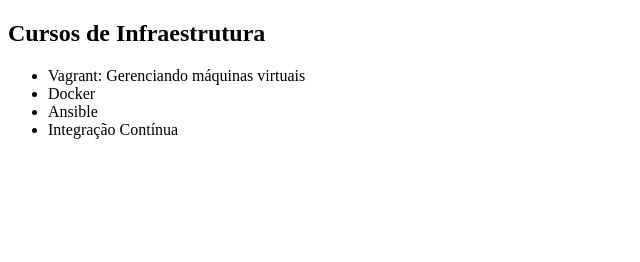
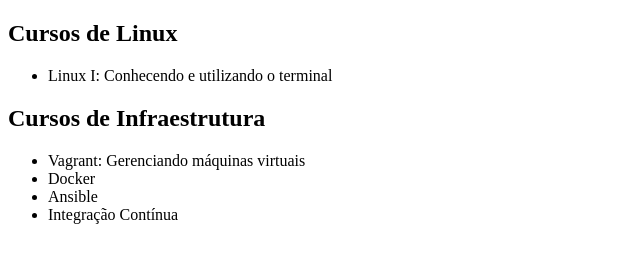
Before and after one commit to nicolastanski/git-github, a plain HTML site: page index.html in a window 1280 px wide. Shown: the whole page, without its empty margins (0-640 px from the left). Drawn offline with Linux system fonts and the light colour scheme.

Commit message:
Adicionando cursos de Linux

```diff
--- a/index.html
+++ b/index.html
@@ -5,6 +5,11 @@
     <title>Lista de Cursos da Alura</title>
 </head>
 <body>
+    <h2>Cursos de Linux</h2>
+    <ul>
+        <li>Linux I: Conhecendo e utilizando o terminal</li>
+    </ul>
+
     <h2>Cursos de Infraestrutura</h2>
     <ul>
         <li>Vagrant: Gerenciando máquinas virtuais</li>
```
